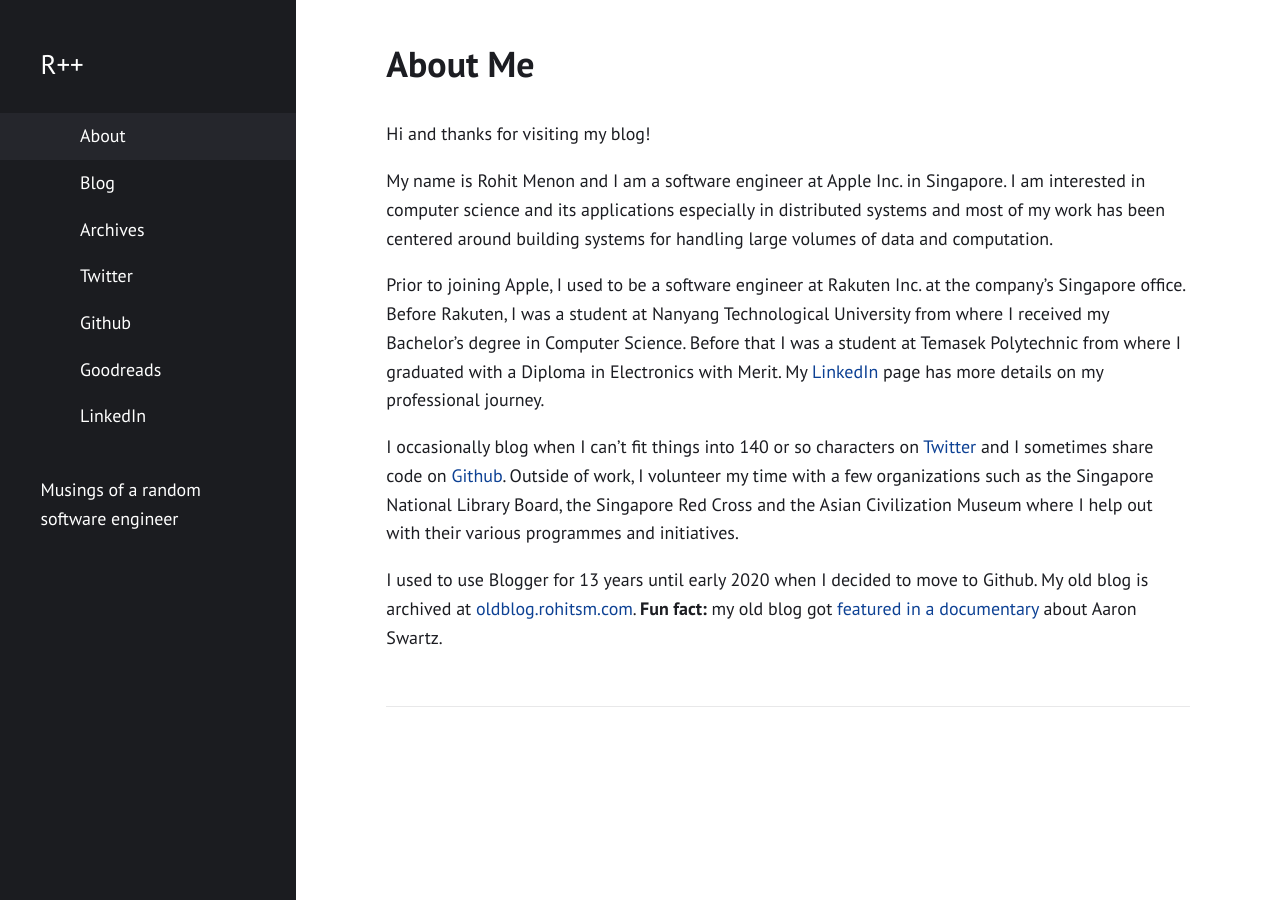
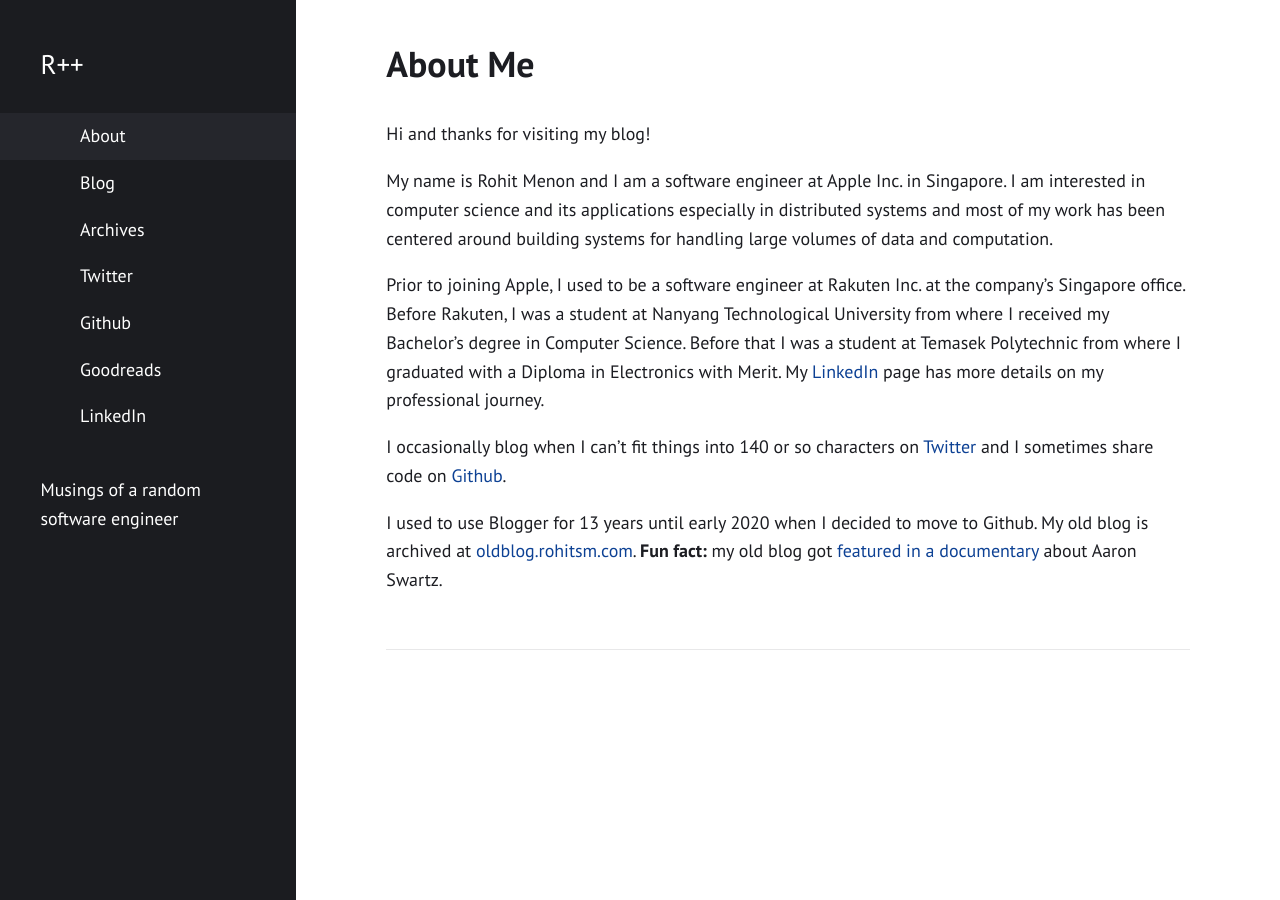
Before and after one commit to rohitsm/rohitsm.github.io, a Jekyll site: the page built from about.md, in a window 1280 px wide. Built offline with Jekyll 4.4.1, drawn with Linux system fonts in a browser that asks for light colours.

Commit message:
Update about.md

```diff
--- a/about.md
+++ b/about.md
@@ -10,6 +10,6 @@
 
 Prior to joining Apple, I used to be a software engineer at Rakuten Inc. at the company's Singapore office. Before Rakuten, I was a student at Nanyang Technological University from where I received my Bachelor's degree in Computer Science. Before that I was a student at Temasek Polytechnic from where I graduated with a Diploma in Electronics with Merit. My [LinkedIn](https://www.linkedin.com/in/rohitsm) page has more details on my professional journey.
 
-I occasionally blog when I can't fit things into 140 or so characters on [Twitter](https://twitter.com/rohitsm) and I sometimes share code on [Github](https://github.com/rohitsm). Outside of work, I volunteer my time with a few organizations such as the Singapore National Library Board, the Singapore Red Cross and the Asian Civilization Museum where I help out with their various programmes and initiatives.
+I occasionally blog when I can't fit things into 140 or so characters on [Twitter](https://twitter.com/rohitsm) and I sometimes share code on [Github](https://github.com/rohitsm).
 
 I used to use Blogger for 13 years until early 2020 when I decided to move to Github. My old blog is archived at [oldblog.rohitsm.com](https://oldblog.rohitsm.com). **Fun fact:** my old blog got [featured in a documentary](https://oldblog.rohitsm.com/2014/11/humblebrag-this-blog-got-featured-in.html) about Aaron Swartz.
```
